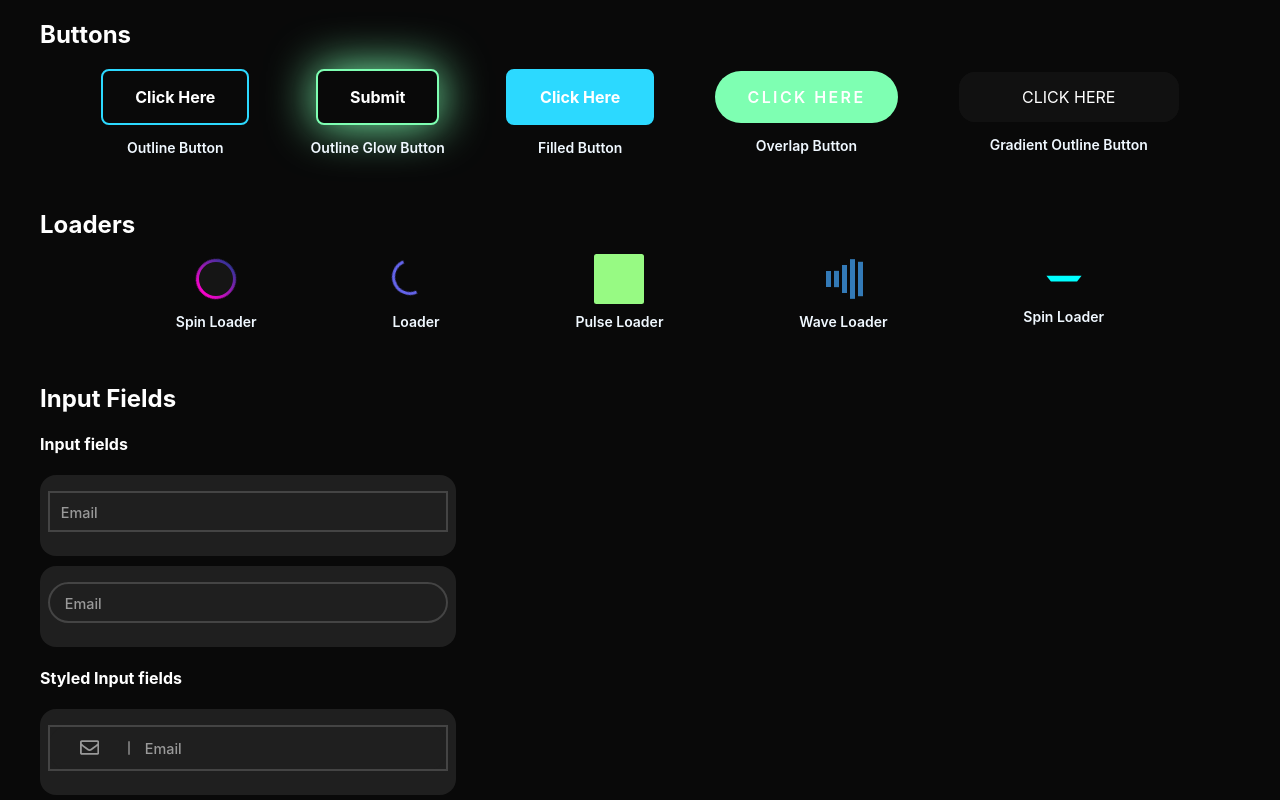
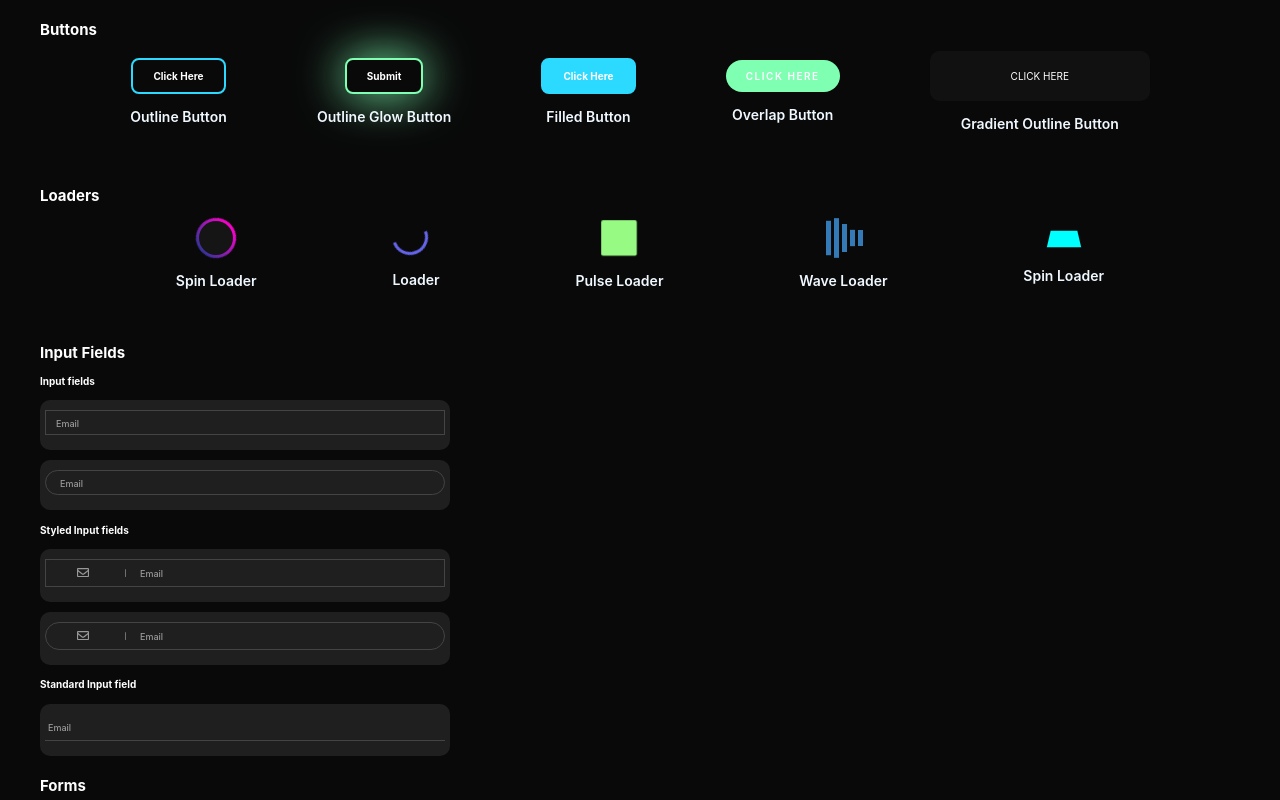
Before and after one commit to iCodeWalker/tuskinink_ui, a React (Create React App) app: page / in a window 1280 px wide. Shown: the top 800 px of the page. Built offline with nearby package versions, Linux system fonts and the light colour scheme.

Commit message:
Added sass to project

```diff
--- a/package.json
+++ b/package.json
@@ -36,5 +36,9 @@
       "last 1 firefox version",
       "last 1 safari version"
     ]
+  },
+  "devDependencies": {
+    "node-sass": "^7.0.3",
+    "sass": "^1.58.3"
   }
 }
--- a/src/index.css
+++ b/src/index.css
@@ -1,3 +1,8 @@
+html {
+  font-size: 62.5%;
+  /* 10px */
+}
+
 body {
   margin: 0;
   font-family: -apple-system, BlinkMacSystemFont, 'Segoe UI', 'Roboto', 'Oxygen',
--- /dev/null
+++ b/src/styles/_typography.scss
@@ -0,0 +1,33 @@
+@import './variables';
+
+$text-font-weight: 600;
+
+@mixin font-x-small-light {
+    color: $text-color-light;
+    font-size: 1.2rem;
+    font-weight: $text-font-weight;
+}
+
+@mixin font-medium-light {
+    color: $text-color-light;
+    font-size: 1.4rem;
+    font-weight: $text-font-weight;
+}
+
+@mixin font-standard-light {
+    color: $text-color-light;
+    font-size: 1.6rem;
+    font-weight: $text-font-weight;
+}
+
+@mixin font-large-light {
+    color: $text-color-light;
+    font-size: 2rem;
+    font-weight: $text-font-weight;
+}
+
+@mixin font-x-large-light {
+    color: $text-color-light;
+    font-size: 2.5rem;
+    font-weight: $text-font-weight;
+}
--- /dev/null
+++ b/src/styles/_variables.scss
@@ -0,0 +1,16 @@
+$color-primary: #3b71ca;
+$color-secondary: #898888;
+$color-success: #1fae51;
+$color-info: #09aeae;
+$color-warning: #e6bc15;
+$color-danger: #d72503;
+$color-dark: #23232b;
+
+$text-color-light: #e5e5e5;
+$text-color-dark: #2d2a2a;
+
+$background-color-primary: #1f1f1f;
+$backgorund-color-secondary: #f0f0f0;
+
+$btn-color-primary: $color-primary;
+$btn-color-secondary: $color-secondary;
--- /dev/null
+++ b/src/styles/main.scss
@@ -0,0 +1,4 @@
+@import "functions";
+@import "mixins";
+@import "typography";
+@import "variables";
```
Also changed, not shown: src/styles/_functions.scss (added), src/styles/_mixins.scss (added), 1 other file (tests, documents, lock files or other folders).
